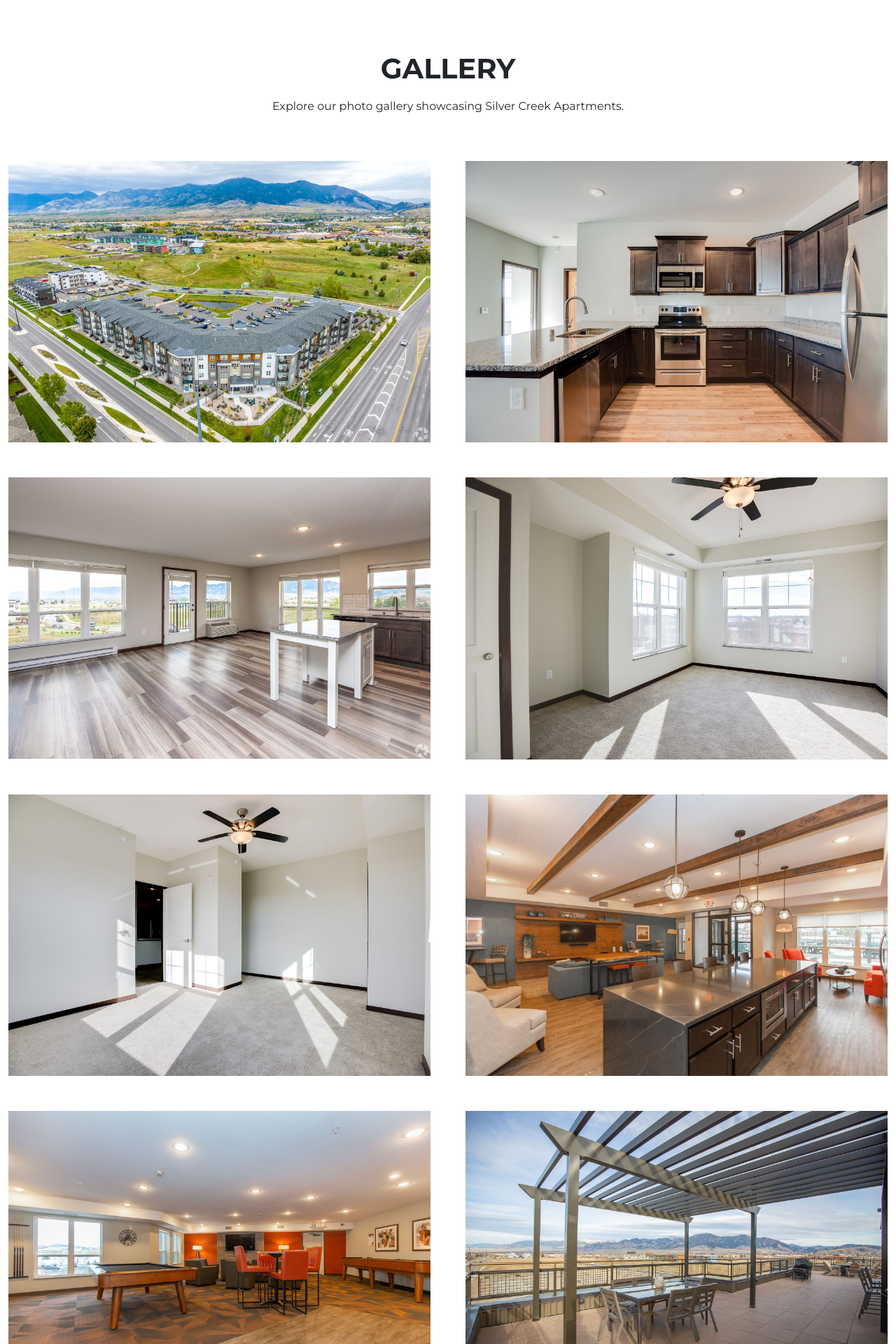
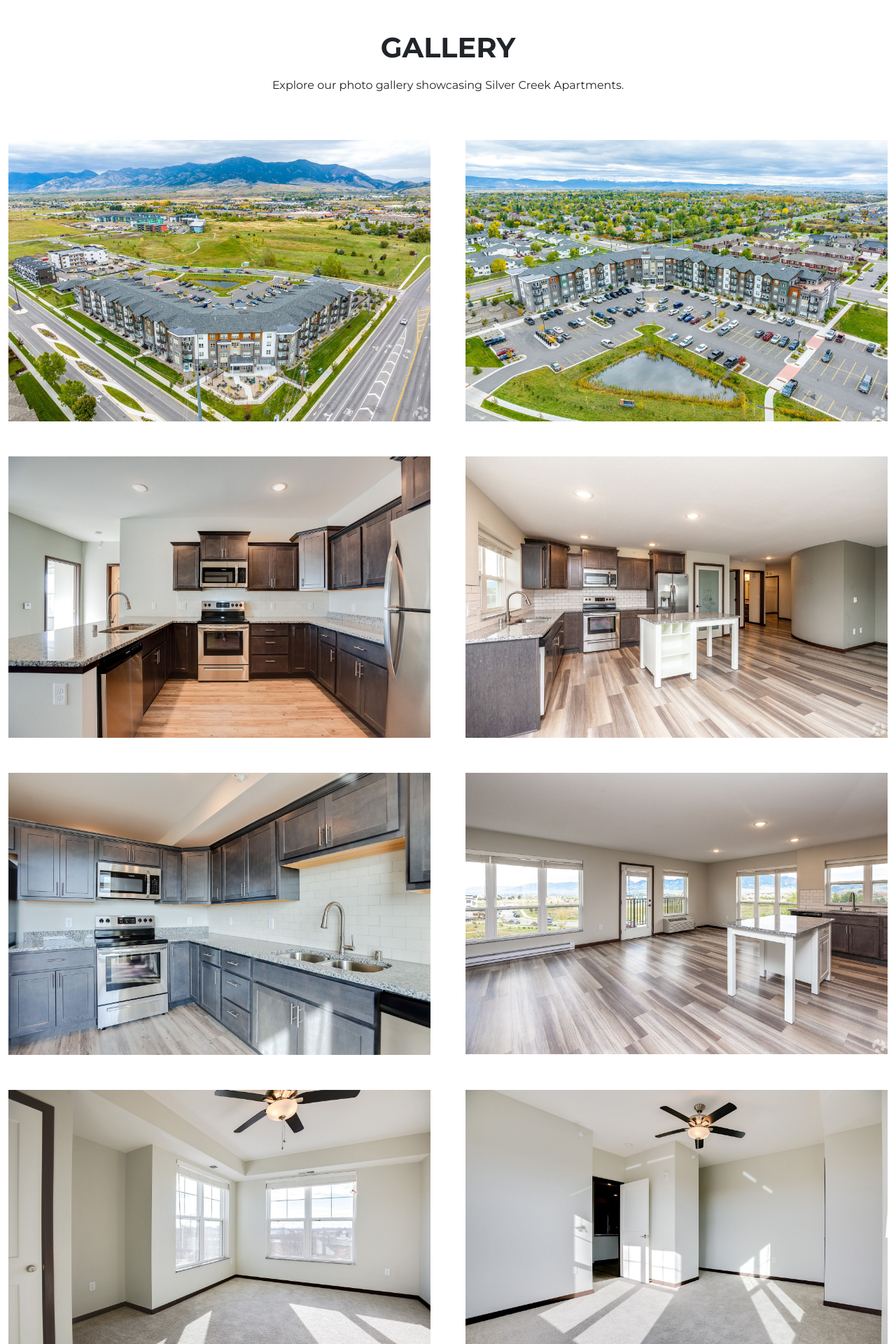
Before and after one commit to kaeastic/Silver-Creek-Apartments-Website, a Django app: page / in a window 1280 px wide. Shown: the part 3927-5847 px from the top of the page at 70% size. Run offline with Django 5.2, Linux system fonts and the light colour scheme; some libraries are stand-ins or nearby versions.

Commit message:
organized pictures

```diff
--- a/website/propertywebsite/templates/home.html
+++ b/website/propertywebsite/templates/home.html
@@ -9,7 +9,7 @@
     <meta name="author" content="" />
     <title>Agency - Start Bootstrap Theme</title>
     <!-- Favicon-->
-    <link rel="icon" type="image/x-icon" href="{% static 'startbootstrap-agency-gh-pages/assets/favicon.ico' %}" />
+    <!-- <link rel="icon" type="image/x-icon" href="{% static 'startbootstrap-agency-gh-pages/assets/img/navbar-logo.jpg' %}" /> need to find logo that fits  -->
     <!-- Font Awesome icons (free version)-->
     <script src="https://use.fontawesome.com/releases/v6.3.0/js/all.js" crossorigin="anonymous"></script>
     <!-- Google fonts-->
@@ -117,6 +117,20 @@
         .amenities-content ul li {
             color: white; /* Set list item text color to white */
         }
+
+        .rounded-square {
+            width: 100%; /* Ensures all images are responsive */
+            height: auto; /* Maintains the aspect ratio */
+            max-width: 300px; /* Optional: sets a max width for the images */
+            display: block; /* Ensures the images are block elements */
+            margin: 0 auto; /* Centers the images horizontally */
+        }
+
+        .pet-image {
+            width: 300px; /* Fixed width */
+            height: 200px; /* Fixed height */
+            object-fit: cover; /* Ensures the image covers the specified dimensions */
+        }
     </style>
     <div class="container">
         <div class="col-md-4 amenities-content">
@@ -178,7 +192,7 @@
 
             <!-- Pet Friendly -->
             <div class="col-md-4">
-                <img class="rounded-square img-fluid" src="{% static 'startbootstrap-agency-gh-pages/assets/img/dog_run.jpg' %}" alt="Pet Friendly">
+                <img class="pet-image img-fluid" src="{% static 'startbootstrap-agency-gh-pages/assets/img/dog_run.jpg' %}" alt="Pet Friendly">
                 <h3 class="mt-3">PET FRIENDLY</h3>
                 <ul class="text-muted text-start">
                     <li class="floating-list-item" data-aos="fade-up" data-aos-delay="100">Pet-friendly policy allowing cats and dogs</li>
@@ -190,6 +204,7 @@
         </div>
     </div>
 </section>
+
 
 
 
@@ -510,17 +525,21 @@
             <ul class="photoGalleryThumbs">
             <ul class="photoGalleryThumbs">
                 <li><img src="{% static 'startbootstrap-agency-gh-pages/assets/img/Aerial (1) (3).jpg' %}" alt="Gallery Image 1"></li>
-                <li><img src="{% static 'startbootstrap-agency-gh-pages/assets/img/MG-1 (1).jpg' %}" alt="Gallery Image 2"></li>
-                <li><img src="{% static 'startbootstrap-agency-gh-pages/assets/img/InteriorPhoto (1) (1).jpg' %}" alt="Gallery Image 3"></li>
-                <li><img src="{% static 'startbootstrap-agency-gh-pages/assets/img/MG-11 (1).jpg' %}" alt="Gallery Image 4"></li>
-                <li><img src="{% static 'startbootstrap-agency-gh-pages/assets/img/MG-12.jpg' %}" alt="Gallery Image 5"></li>
-                <li><img src="{% static 'startbootstrap-agency-gh-pages/assets/img/BuildingPhoto (3) (2).jpg' %}" alt="Gallery Image 6"></li>
-                <li><img src="{% static 'startbootstrap-agency-gh-pages/assets/img/BuildingPhoto (5) (1).jpg' %}" alt="Gallery Image 7"></li>
-                <li><img src="{% static 'startbootstrap-agency-gh-pages/assets/img/BuildingPhoto (10) (1).jpg' %}" alt="Gallery Image 8"></li>
-                <li><img src="{% static 'startbootstrap-agency-gh-pages/assets/img/BuildingPhoto (12) (1).jpg' %}" alt="Gallery Image 9"></li>
-                <li><img src="{% static 'startbootstrap-agency-gh-pages/assets/img/BuildingPhoto (7) (2).jpg' %}" alt="Gallery Image 10"></li>
-                <li><img src="{% static 'startbootstrap-agency-gh-pages/assets/img/BuildingPhoto (14).jpg' %}" alt="Gallery Image 11"></li>
-                <li><img src="{% static 'startbootstrap-agency-gh-pages/assets/img/dining.jpg' %}" alt="Gallery Image 12"></li>
+                <li><img src="{% static 'startbootstrap-agency-gh-pages/assets/img/Aerial (3).jpg' %}" alt="Gallery Image 2"></li>
+                <li><img src="{% static 'startbootstrap-agency-gh-pages/assets/img/MG-1 (1).jpg' %}" alt="Gallery Image 3"></li>
+                <li><img src="{% static 'startbootstrap-agency-gh-pages/assets/img/InteriorPhoto (2) (3).jpg' %}" alt="Gallery Image 3"></li>
+                <li><img src="{% static 'startbootstrap-agency-gh-pages/assets/img/MG-4 (1).jpg' %}" alt="Gallery Image 4"></li>
+                <li><img src="{% static 'startbootstrap-agency-gh-pages/assets/img/InteriorPhoto (1) (1).jpg' %}" alt="Gallery Image 5"></li>
+                <li><img src="{% static 'startbootstrap-agency-gh-pages/assets/img/MG-11 (1).jpg' %}" alt="Gallery Image 6"></li>
+                <li><img src="{% static 'startbootstrap-agency-gh-pages/assets/img/MG-12.jpg' %}" alt="Gallery Image 7"></li>
+                <li><img src="{% static 'startbootstrap-agency-gh-pages/assets/img/MG-13 (1).jpg' %}" alt="Gallery Image 8"></li>
+                <li><img src="{% static 'startbootstrap-agency-gh-pages/assets/img/BuildingPhoto (3) (2).jpg' %}" alt="Gallery Image 9"></li>
+                <li><img src="{% static 'startbootstrap-agency-gh-pages/assets/img/BuildingPhoto (5) (1).jpg' %}" alt="Gallery Image 10"></li>
+                <li><img src="{% static 'startbootstrap-agency-gh-pages/assets/img/BuildingPhoto (10) (1).jpg' %}" alt="Gallery Image 11"></li>
+                <li><img src="{% static 'startbootstrap-agency-gh-pages/assets/img/BuildingPhoto (12) (1).jpg' %}" alt="Gallery Image 12"></li>
+                <li><img src="{% static 'startbootstrap-agency-gh-pages/assets/img/BuildingPhoto (9) (1).jpg' %}" alt="Gallery Image 12"></li>
+                <li><img src="{% static 'startbootstrap-agency-gh-pages/assets/img/BuildingPhoto (7) (2).jpg' %}" alt="Gallery Image 13"></li>
+                <li><img src="{% static 'startbootstrap-agency-gh-pages/assets/img/BuildingPhoto (14).jpg' %}" alt="Gallery Image 14"></li>
             </ul>
         </div>
     </div>
@@ -563,6 +582,11 @@
 
 
 <section class="page-section" id="contact">
+    <style>
+        a:hover {
+            color: #087990; /* Text color change to blue on hover */
+        }
+    </style>
     <div class="container">
         <div class="text-center">
             <h2 class="section-heading text-muted">Contact Us</h2>
--- a/website/website/settings.py
+++ b/website/website/settings.py
@@ -14,7 +14,7 @@ SECRET_KEY = 'django-insecure-h!_qq9+x&urhqj5_d16j6o$+ld5v%_5$gx4_a+1xmp@em$w25(
 # SECURITY WARNING: don't run with debug turned on in production!
 DEBUG = True
 
-ALLOWED_HOSTS = []
+ALLOWED_HOSTS = ['*']
 
 
 # Application definition
```
Also changed, not shown: website/propertywebsite/static/startbootstrap-agency-gh-pages/assets/img/Aerial (3).jpg (added), website/propertywebsite/static/startbootstrap-agency-gh-pages/assets/img/BuildingPhoto (9) (1).jpg (added), website/propertywebsite/static/startbootstrap-agency-gh-pages/assets/img/InteriorPhoto (2) (3).jpg (added), website/propertywebsite/static/startbootstrap-agency-gh-pages/assets/img/MG-13 (1).jpg (added), website/propertywebsite/static/startbootstrap-agency-gh-pages/assets/img/MG-4 (1).jpg (added), 5 other files.
